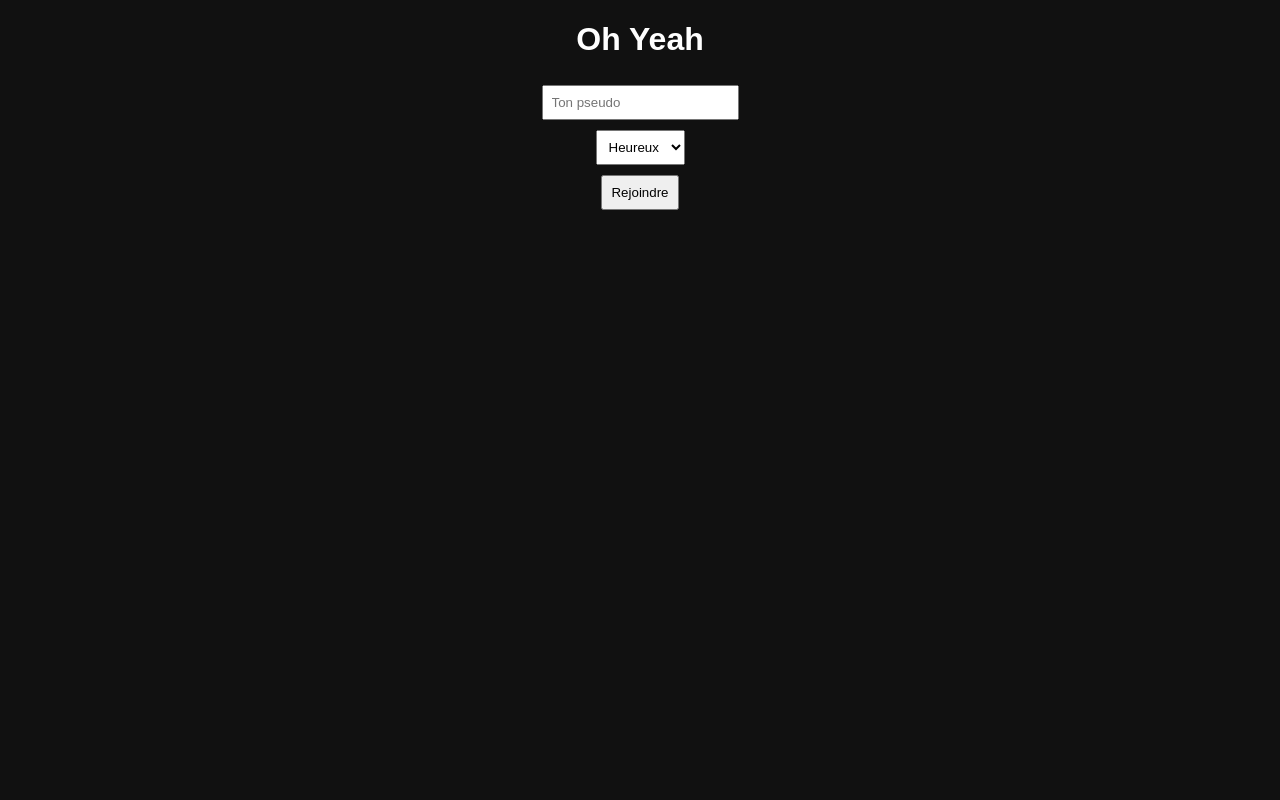
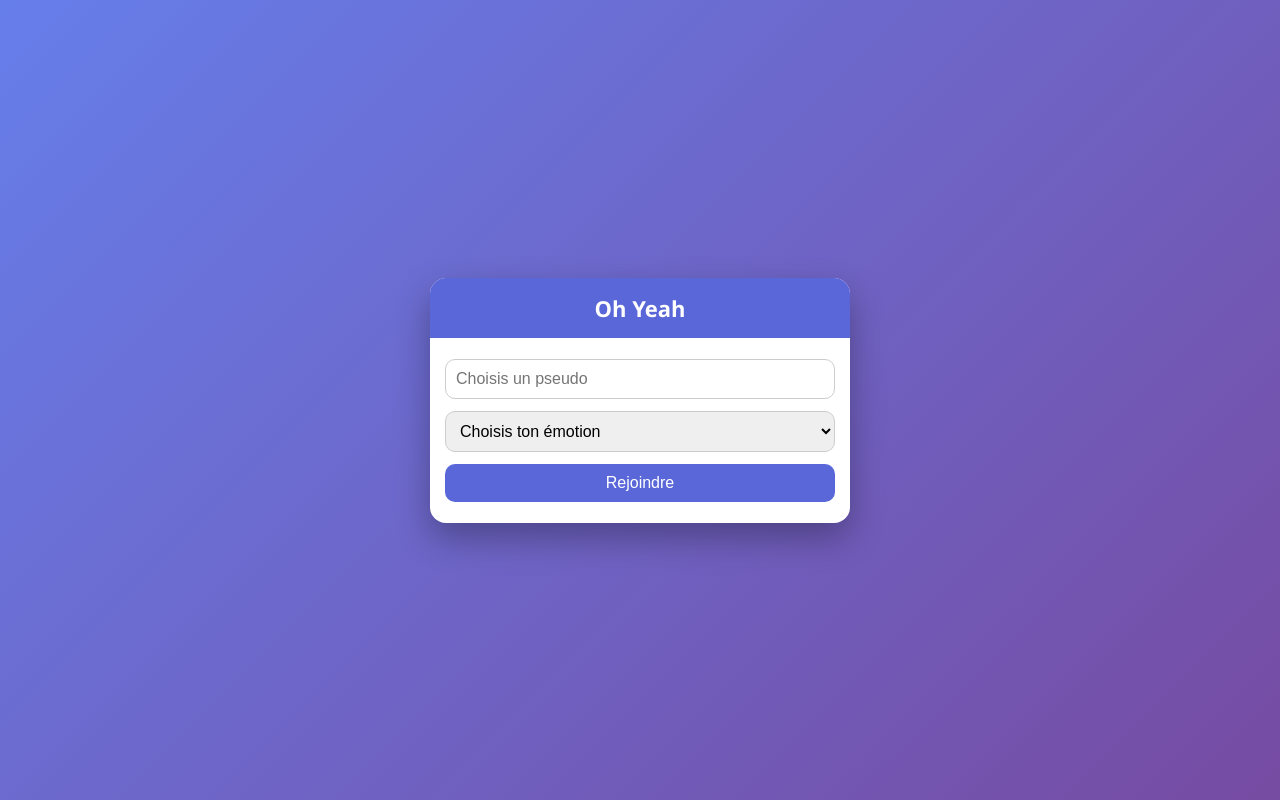
Before and after one commit to jj947/oh-yeah, a Flask app: page / in a window 1280 px wide. Run offline with Flask 3, Linux system fonts and the light colour scheme; some libraries are stand-ins or nearby versions.

Commit message:
Update index.html

```diff
--- a/templates/index.html
+++ b/templates/index.html
@@ -1,109 +1,191 @@
 <!DOCTYPE html>
 <html lang="fr">
 <head>
-    <meta charset="UTF-8">
+  <meta charset="UTF-8" />
   <title>Oh Yeah</title>
   <script src="https://cdn.socket.io/4.7.5/socket.io.min.js"></script>
+
   <style>
     body {
-            font-family: Arial, sans-serif;
-            background: #111;
+      margin: 0;
+      font-family: "Segoe UI", sans-serif;
+      background: linear-gradient(135deg, #667eea, #764ba2);
+      height: 100vh;
+      display: flex;
+      align-items: center;
+      justify-content: center;
+    }
+
+    #app {
+      width: 95%;
+      max-width: 420px;
+      background: white;
+      border-radius: 16px;
+      box-shadow: 0 15px 35px rgba(0,0,0,0.3);
+      overflow: hidden;
+      display: flex;
+      flex-direction: column;
+    }
+
+    header {
+      background: #5a67d8;
       color: white;
       text-align: center;
+      padding: 15px;
+      font-size: 22px;
+      font-weight: bold;
     }
-        #chat {
+
+    #login, #chat {
+      padding: 15px;
       display: none;
+      flex-direction: column;
+      height: 100%;
     }
+
+    input, select, button {
+      padding: 10px;
+      margin: 6px 0;
+      border-radius: 10px;
+      border: 1px solid #ccc;
+      font-size: 16px;
+    }
+
+    button {
+      background: #5a67d8;
+      color: white;
+      border: none;
+      cursor: pointer;
+    }
+
+    button:hover {
+      background: #434190;
+    }
+
     #messages {
-            height: 300px;
+      flex: 1;
       overflow-y: auto;
-            border: 1px solid #444;
-            padding: 10px;
-            margin-bottom: 10px;
+      margin-bottom: 8px;
     }
-        input, select, button {
-            padding: 8px;
-            margin: 5px;
+
+    .message {
+      padding: 8px 12px;
+      margin: 6px 0;
+      border-radius: 12px;
+      max-width: 80%;
+      animation: fadeIn 0.25s ease;
+      word-wrap: break-word;
+    }
+
+    .me {
+      background: #d1fae5;
+      align-self: flex-end;
+    }
+
+    .other {
+      background: #edf2f7;
+      align-self: flex-start;
+    }
+
+    #typing {
+      font-style: italic;
+      font-size: 13px;
+      color: #666;
+      display: none;
+      margin-bottom: 4px;
+    }
+
+    @keyframes fadeIn {
+      from { opacity: 0; transform: translateY(8px); }
+      to { opacity: 1; transform: translateY(0); }
     }
   </style>
 </head>
+
 <body>
 
-<h1>Oh Yeah</h1>
+<div id="app">
+  <header>Oh Yeah</header>
 
+  <!-- LOGIN -->
   <div id="login">
-    <input id="pseudo" placeholder="Ton pseudo"><br>
+    <input id="pseudo" placeholder="Choisis un pseudo">
     <select id="emotion">
-        <option value="😊">Heureux</option>
-        <option value="😢">Triste</option>
-        <option value="😡">Énervé</option>
-        <option value="😐">Neutre</option>
-    </select><br>
+      <option value="">Choisis ton émotion</option>
+      <option value="triste">😢 Triste</option>
+      <option value="heureux">😊 Heureux</option>
+      <option value="colere">😡 En colère</option>
+      <option value="neutre">😐 Neutre</option>
+    </select>
     <button onclick="join()">Rejoindre</button>
   </div>
 
-<div id="waiting" style="display:none;">
-    <p>En attente d’un autre utilisateur...</p>
+  <!-- CHAT -->
+  <div id="chat">
+    <div id="messages"></div>
+    <div id="typing">Quelqu’un est en train d’écrire…</div>
+
+    <input id="message" placeholder="Écris un message…">
+    <button onclick="sendMessage()">Envoyer</button>
   </div>
-
-<div id="chat">
-    <h3 id="roomEmotion"></h3>
-    <div id="messages"></div>
-    <input id="msg" placeholder="Message">
-    <button onclick="send()">Envoyer</button>
 </div>
 
 <script>
   const socket = io();
-let room = "";
-let emotion = "";
   let pseudo = "";
+  let typingTimeout;
+
+  document.getElementById("login").style.display = "flex";
 
   function join() {
     pseudo = document.getElementById("pseudo").value;
-    emotion = document.getElementById("emotion").value;
+    const emotion = document.getElementById("emotion").value;
 
-    socket.emit("join", {
-        sid: socket.id,
-        pseudo: pseudo,
-        emotion: emotion
-    });
+    if (!pseudo || !emotion) {
+      alert("Choisis un pseudo et une émotion");
+      return;
+    }
+
+    socket.emit("join", { pseudo, emotion });
 
     document.getElementById("login").style.display = "none";
-    document.getElementById("waiting").style.display = "block";
+    document.getElementById("chat").style.display = "flex";
   }
 
-socket.on("waiting", () => {
-    console.log("En attente...");
-});
+  function sendMessage() {
+    const input = document.getElementById("message");
+    if (input.value.trim() === "") return;
 
-socket.on("joined", data => {
-    room = data.room;
-    emotion = data.emotion;
+    socket.emit("message", input.value);
+    addMessage("Moi", input.value, true);
+    input.value = "";
+    socket.emit("typing", false);
+  }
 
-    document.getElementById("waiting").style.display = "none";
-    document.getElementById("chat").style.display = "block";
-    document.getElementById("roomEmotion").innerText = "Salon " + emotion;
-});
-
-function send() {
-    const text = document.getElementById("msg").value;
-    if (!text) return;
-
-    socket.emit("message", {
-        room: room,
-        pseudo: pseudo,
-        text: text,
-        emotion: emotion
-    });
-
-    document.getElementById("msg").value = "";
+  function addMessage(author, text, me=false) {
+    const div = document.createElement("div");
+    div.classList.add("message");
+    div.classList.add(me ? "me" : "other");
+    div.innerHTML = `<strong>${author} :</strong> ${text}`;
+    document.getElementById("messages").appendChild(div);
+    document.getElementById("messages").scrollTop = 999999;
   }
 
   socket.on("message", data => {
-    const div = document.createElement("div");
-    div.innerText = `${data.emotion} ${data.pseudo} : ${data.text}`;
-    document.getElementById("messages").appendChild(div);
+    addMessage(data.pseudo, data.message);
+  });
+
+  const input = document.getElementById("message");
+  input.addEventListener("input", () => {
+    socket.emit("typing", true);
+    clearTimeout(typingTimeout);
+    typingTimeout = setTimeout(() => {
+      socket.emit("typing", false);
+    }, 1000);
+  });
+
+  socket.on("typing", status => {
+    document.getElementById("typing").style.display = status ? "block" : "none";
   });
 </script>
 
```
Lines whose indentation alone changed are shown as unchanged.
